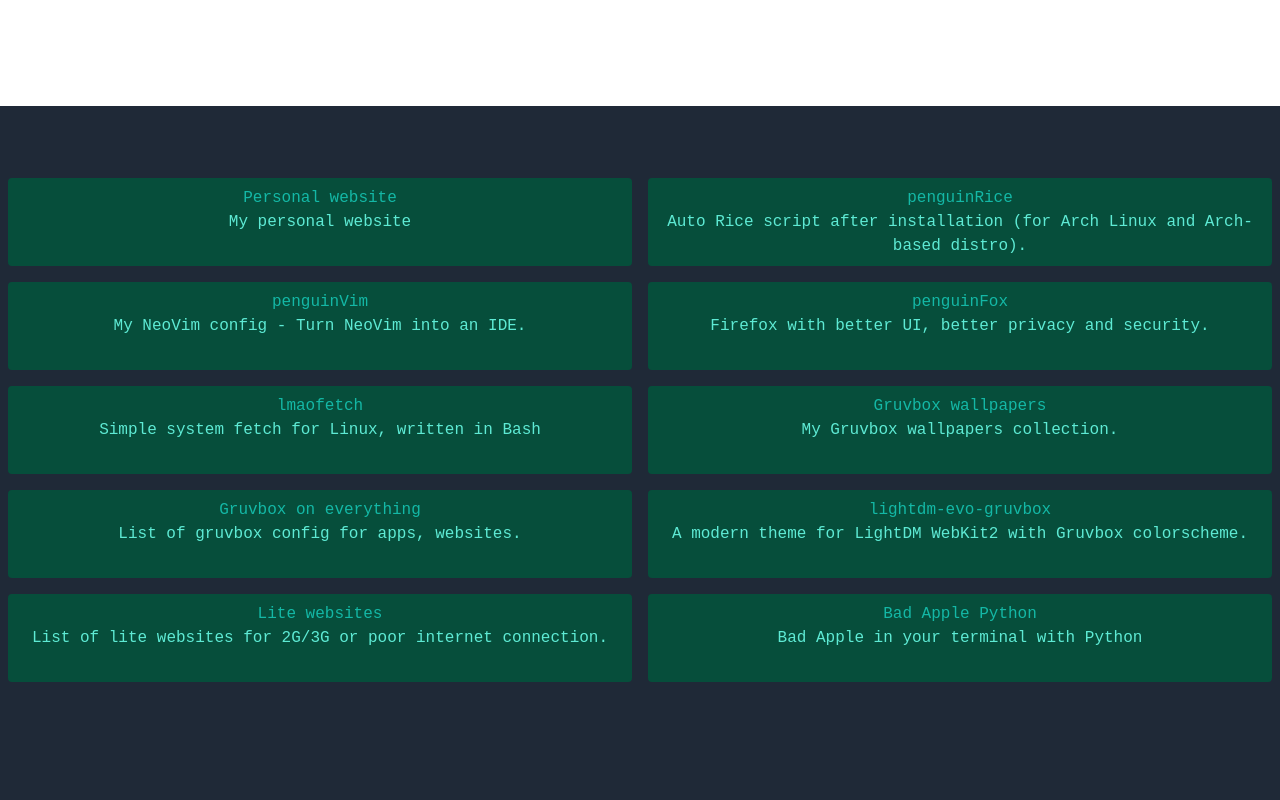
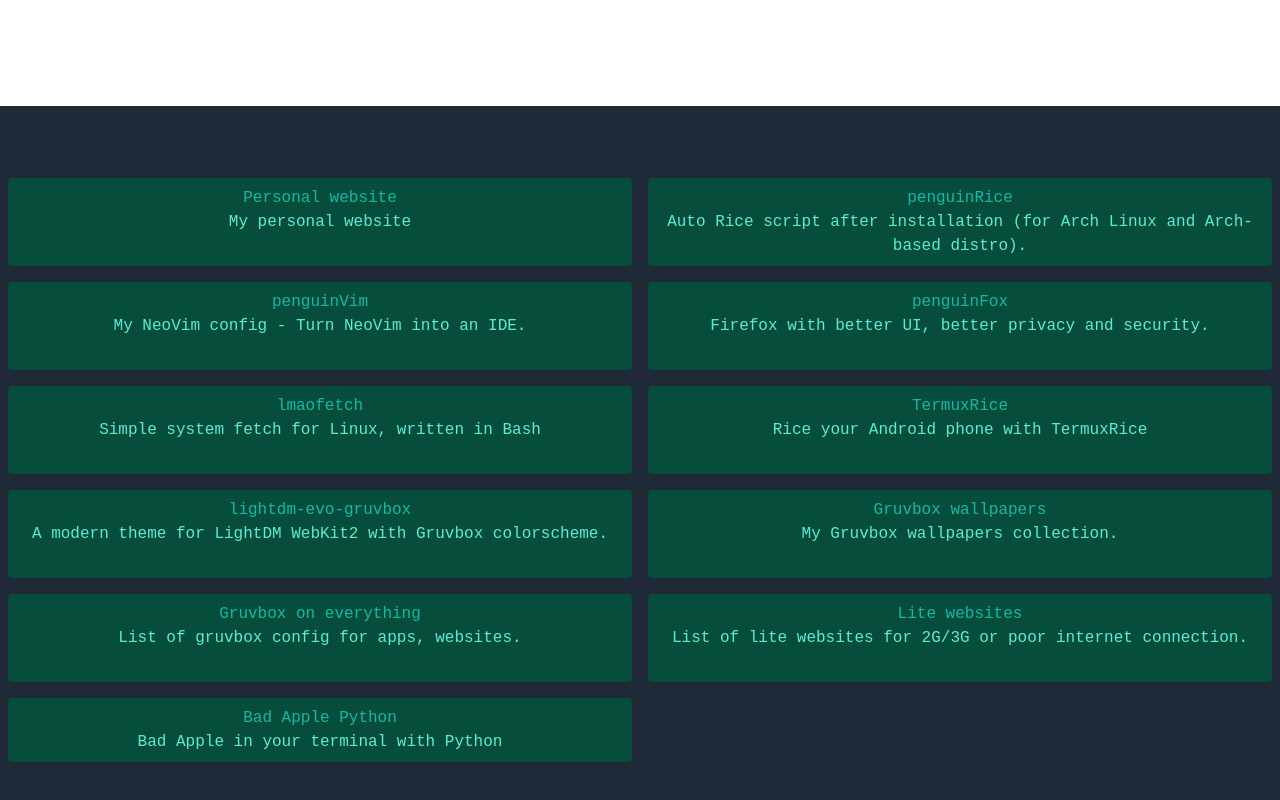
Before and after one commit to pznguin-kyun/pznguin-kyun.github.io, a Svelte app: page / in a window 1280 px wide. Shown: the part 694-1494 px from the top of the page. Built offline with nearby package versions, Linux system fonts and the light colour scheme; a web font is replaced by a local one.

Commit message:
Update projects.svelte

```diff
--- a/src/assets/projects.svelte
+++ b/src/assets/projects.svelte
@@ -26,6 +26,16 @@
             desc: "Simple system fetch for Linux, written in Bash"
         },
         {
+            name: "TermuxRice",
+            link: "https://github.com/p3nguin-kun/TermuxRice",
+            desc: "Rice your Android phone with TermuxRice"
+        },
+        {
+            name: "lightdm-evo-gruvbox",
+            link: "https://github.com/p3nguin-kun/lightdm-evo-gruvbox",
+            desc: "A modern theme for LightDM WebKit2 with Gruvbox colorscheme."
+        },
+        {
             name: "Gruvbox wallpapers",
             link: "https://github.com/p3nguin-kun/gruvbox-wallpapers",
             desc: "My Gruvbox wallpapers collection."
@@ -34,11 +44,6 @@
             name: "Gruvbox on everything",
             link: "https://github.com/p3nguin-kun/gruvbox-on-everything/",
             desc: "List of gruvbox config for apps, websites."
-        },
-        {
-            name: "lightdm-evo-gruvbox",
-            link: "https://github.com/p3nguin-kun/lightdm-evo-gruvbox",
-            desc: "A modern theme for LightDM WebKit2 with Gruvbox colorscheme."
         },
         {
             name: "Lite websites",
```
